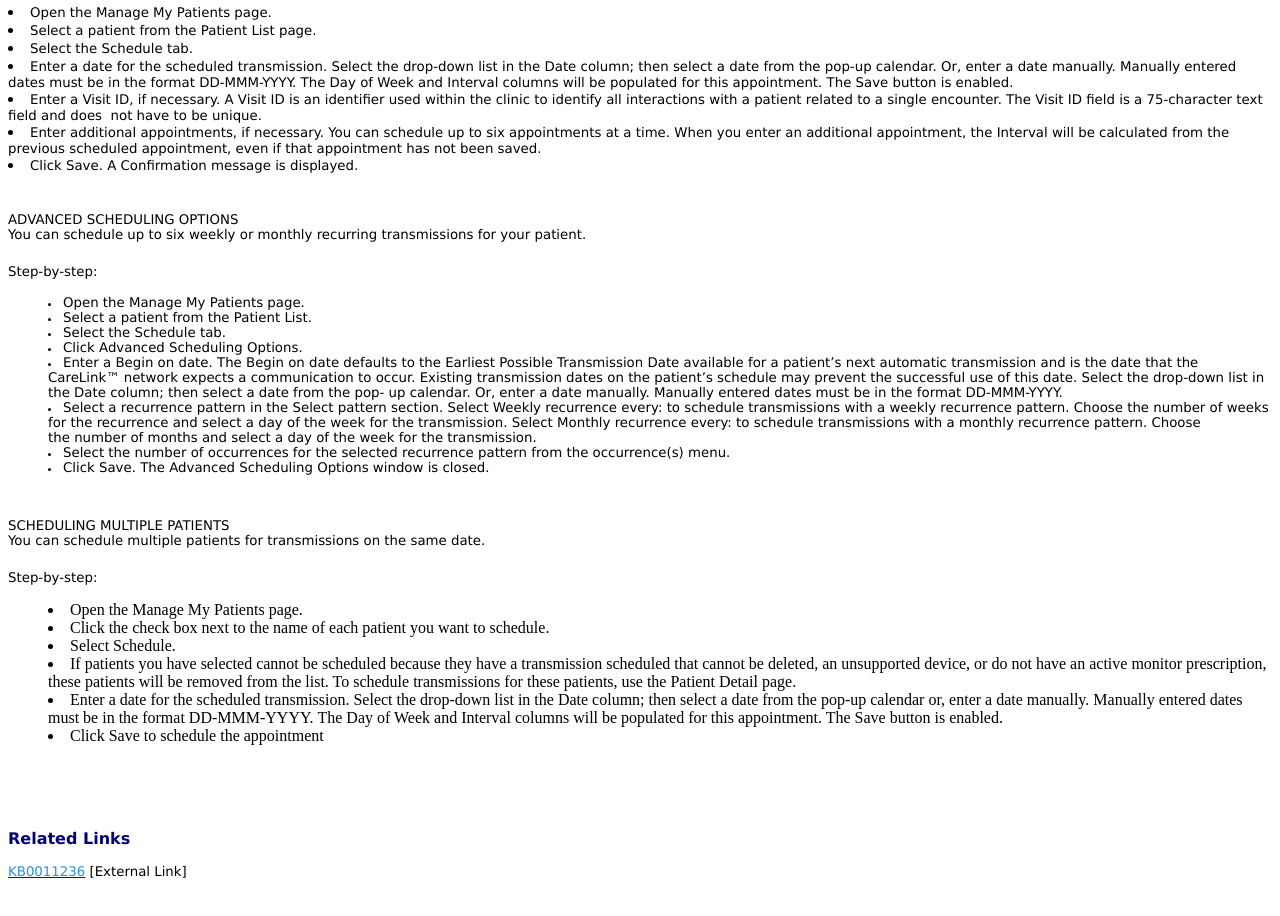
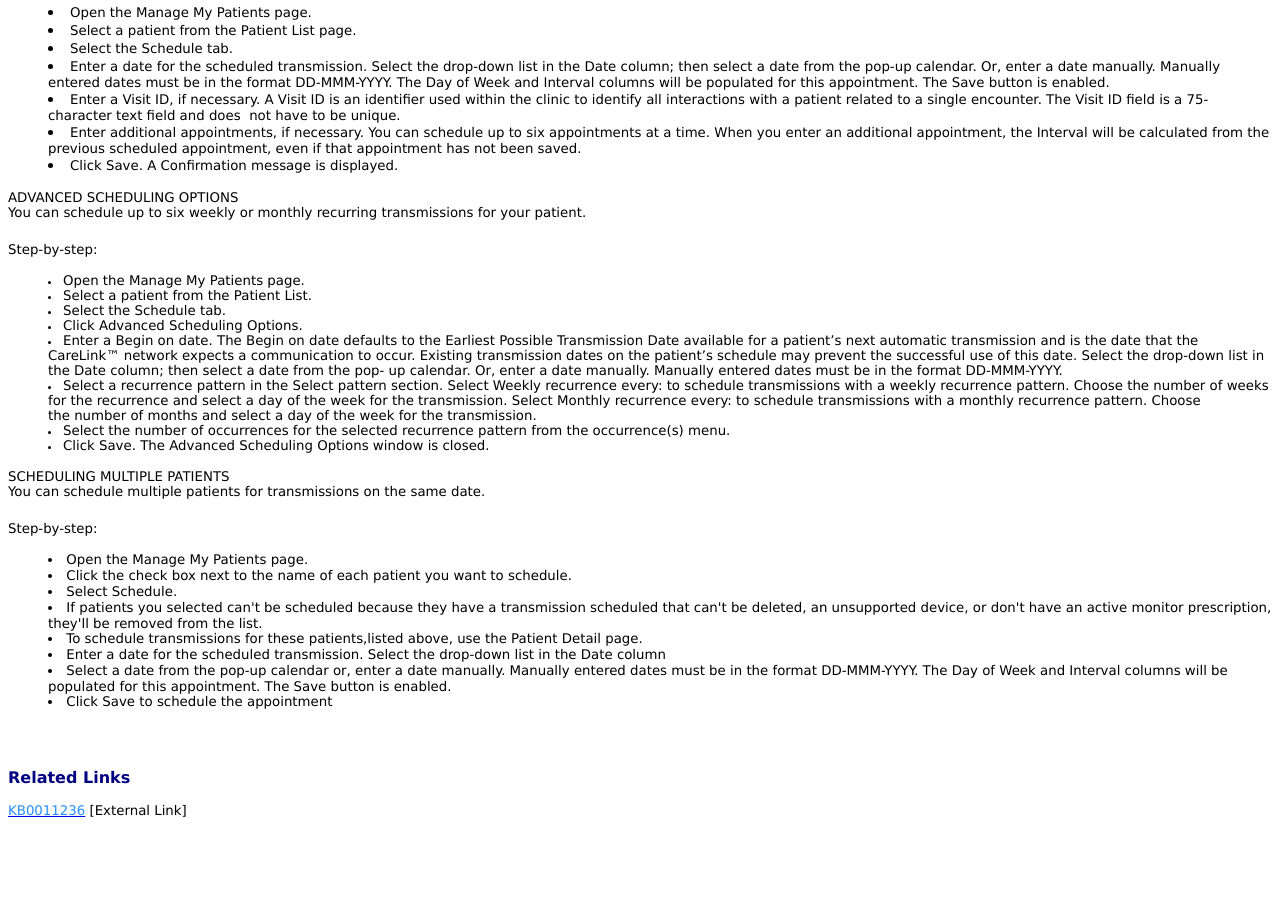
Before and after one commit to colleenakoll/colleenakoll.github.io, a plain HTML site: page index.html in a window 1280 px wide. Shown: the part 356-1272 px from the top of the page. After the commit the page ends 1190 px from the top, so only its background shows below. Drawn offline with Linux system fonts and the light colour scheme.

Commit message:
Update index.html

```diff
--- a/index.html
+++ b/index.html
@@ -8,15 +8,15 @@
 <p style="font-size: 11px;"><span style="color: #000000; font-family: verdana, geneva; font-size: large;"><span style="color: navy;"><span style="color: #000000; font-size: large;"><img style="align: baseline;" title="" src="/sys_attachment.do?sys_id=a5e86b3437adcb40e23d2863b3990eba" alt="" align="baseline" border="" hspace="" vspace="" /></span></span></span></p>
 <p style="font-size: 11px;"><span style="color: #000000; font-family: verdana, geneva; font-size: 10pt;"><span style="color: navy;"><span style="color: #000000;">You can view and schedule transmissions or delete scheduled transmissions of patient device data. For a new patient with a Conexus&trade; wireless telemetry-enabled device, an initial setup transmission is required to enable automatic monitoring. A minimum interval between scheduled transmissions is required for Conexus&trade; wireless telemetry-enabled devices. The Earliest Possible Transmission Date is the first date available for a patient&rsquo;s next automatic transmission and is the date that the CareLink&trade; network expects a communication to occur. Existing transmission dates on the patient&rsquo;s schedule may prevent the successful use of this date. If a transmission is required before this date, the patient can initiate a manual transmission. Note: Transmissions from Reveal LINQ&trade; devices are automatic as long as the patient monitor is plugged into an electrical outlet and there is adequate cellular signal. Scheduling a transmission for a Reveal LINQ&trade; patient does not result in a transmission. If the clinic wishes to have a Reveal LINQ patient send a transmission outside of their regular nightly transmission, the patient must be contacted and asked to send a manual transmission.</span></span></span></p>
 <p><span style="color: #000000; font-family: verdana, geneva; font-size: 10pt;"><span style="color: navy;"><span style="color: #000000;">Step-by-step:<br /></span></span></span></p>
+<ul style="list-style-position: inside;">
 <li><span style="color: #000000; font-family: verdana, geneva; font-size: 10pt;"><span style="color: navy;"><span style="color: #000000;">Open the Manage My Patients page.</span></span></span></li>
 <li><span style="color: #000000; font-family: verdana, geneva; font-size: 10pt;"><span style="color: navy;"><span style="color: #000000;">Select a patient from the Patient List page.</span></span></span></li>
 <li><span style="color: #000000; font-family: verdana, geneva; font-size: 10pt;"><span style="color: navy;"><span style="color: #000000;">Select the Schedule tab.</span></span></span></li>
 <li><span style="color: #000000; font-family: verdana, geneva; font-size: 10pt;"><span style="color: navy;"><span style="color: #000000;">Enter a date for the scheduled transmission. Select the drop-down list in the Date column; then select a date from the pop-up calendar. Or, enter a date manually. Manually entered dates must be in the format DD-MMM-YYYY. The Day of Week and Interval columns will be populated for this appointment. The Save button is enabled.</span></span></span></li>
 <li><span style="color: #000000; font-family: verdana, geneva; font-size: 10pt;"><span style="color: navy;"><span style="color: #000000;">Enter a Visit ID, if necessary. A Visit ID is an identifier used within the clinic to identify all interactions with a patient related to a single encounter. The Visit ID field is a 75-character text field and does&nbsp; not have to be unique.</span></span></span></li>
 <li><span style="color: #000000; font-family: verdana, geneva; font-size: 10pt;"><span style="color: navy;"><span style="color: #000000;">Enter additional appointments, if necessary. You can schedule up to six appointments at a time. When you enter an additional appointment, the Interval will be calculated from the previous scheduled appointment, even if that appointment has not been saved.</span></span></span></li>
-<li><span style="color: #000000; font-family: verdana, geneva; font-size: 10pt;"><span style="color: navy;"><span style="color: #000000;">Click Save. A Confirmation message is displayed.</span></span></span></li>
+<li><span style="color: #000000; font-family: verdana, geneva; font-size: 10pt;"><span style="color: navy;"><span style="color: #000000;">Click Save. A Confirmation message is displayed.</span></span></span>&nbsp;</li>
 </ul>
-<p style="font-size: 11px;"><span style="font-size: 10pt;">&nbsp;</span></p>
 <p style="font-size: 11px;"><span style="color: #000000; font-family: verdana, geneva; font-size: 10pt;"><span style="color: navy;"><span style="color: #000000;">ADVANCED SCHEDULING OPTIONS<br />You can schedule up to six weekly or monthly recurring transmissions for your patient.</span></span></span></p>
 <p style="font-size: 11px;"><span style="color: #000000; font-family: verdana, geneva; font-size: 10pt;"><span style="color: navy;"><span style="color: #000000;"><img style="align: baseline;" title="" src="/sys_attachment.do?sys_id=a8ea6f7437adcb40e23d2863b3990e90" alt="" align="baseline" border="" hspace="" vspace="" /></span></span></span></p>
 <p style="font-size: 11px;"><span style="font-family: verdana, geneva; font-size: 10pt;">Step-by-step:</span></p>
@@ -30,24 +30,20 @@
 <li style="font-size: 11px;"><span style="font-family: verdana, geneva; font-size: 10pt;">Select the number of occurrences for the selected recurrence pattern from the occurrence(s) menu.</span></li>
 <li style="font-size: 11px;"><span style="font-family: verdana, geneva; font-size: 10pt;">Click Save. The Advanced Scheduling Options window is closed.</span></li>
 </ul>
-<p style="font-size: 11px;"><span style="font-size: 10pt;">&nbsp;</span></p>
 <p style="font-size: 11px;"><span style="font-family: verdana, geneva; font-size: 10pt;">SCHEDULING MULTIPLE PATIENTS<br />You can schedule multiple patients for transmissions on the same date.</span></p>
 <p style="font-size: 11px;"><span style="font-family: verdana, geneva; font-size: 10pt;"><img style="align: baseline;" title="" src="/sys_attachment.do?sys_id=51ab2fb437adcb40e23d2863b3990e74" alt="" align="baseline" border="" hspace="" vspace="" /></span></p>
 <p style="line-height: normal; margin: 0in 0in 10pt; font-size: 11pt; font-family: Calibri, sans-serif;"><span style="font-size: 10pt; font-family: verdana, geneva; color: black;">Step-by-step:</span></p>
 <ul style="list-style-position: inside;">
-<li>Open the Manage My Patients page.</li>
-<li>Click the check box next to the name of each patient you want to schedule.</li>
-<li>Select Schedule.</li>
-<li>If patients you have selected cannot be scheduled because they have a&nbsp;transmission scheduled that cannot be deleted, an unsupported device, or&nbsp;do not have an active monitor prescription, these patients will be removed&nbsp;from the list. To schedule transmissions for these patients, use the Patient&nbsp;Detail page.</li>
-<li>Enter a date for the scheduled transmission.&nbsp;Select the drop-down list in the Date column; then select a date from the pop-up calendar or, enter a date manually. Manually entered dates must be in the format DD-MMM-YYYY.&nbsp;The Day of Week and Interval columns will be populated for this appointment. The Save button is enabled.</li>
-<li>Click Save to schedule the appointment</li>
+<li style="font-size: 10pt;"><span style="font-size: 11px;"><span style="font-family: verdana, geneva; font-size: 10pt;">Open the Manage My Patients page.</span></span></li>
+<li style="font-size: 10pt;"><span style="font-size: 11px;"><span style="font-family: verdana, geneva; font-size: 10pt;">Click the check box next to the name of each patient you want to schedule.</span></span></li>
+<li style="font-size: 10pt;"><span style="font-size: 11px;"><span style="font-family: verdana, geneva; font-size: 10pt;">Select Schedule.</span></span></li>
+<li style="font-size: 10pt;"><span style="font-size: 11px;"><span style="font-family: verdana, geneva; font-size: 10pt;">If patients you selected can't be scheduled because they have a&nbsp;transmission scheduled that can't be deleted, an unsupported device, or&nbsp;don't have an active monitor prescription, they'll be removed&nbsp;from the list.</span></span></li>
+<li style="font-size: 10pt;"><span style="font-size: 11px;"><span style="font-family: verdana, geneva; font-size: 10pt;">To schedule transmissions for these patients,listed above, use the Patient&nbsp;Detail page.</span></span></li>
+<li style="font-size: 10pt;"><span style="font-size: 11px;"><span style="font-family: verdana, geneva; font-size: 10pt;">Enter a date for the scheduled transmission.&nbsp;Select the drop-down list in the Date column</span></span></li>
+<li style="font-size: 10pt;"><span style="font-size: 11px;"><span style="font-family: verdana, geneva; font-size: 10pt;">Select a date from the pop-up calendar or, enter a date manually. Manually entered dates must be in the format DD-MMM-YYYY.&nbsp;The Day of Week and Interval columns will be populated for this appointment. The Save button is enabled.</span></span></li>
+<li style="font-size: 10pt;"><span style="font-size: 11px;"><span style="font-family: verdana, geneva; font-size: 10pt;">Click Save to schedule the appointment</span></span></li>
 </ul>
-<p>&nbsp;</p>
+<p><span style="font-family: verdana, geneva; font-size: 10pt;">&nbsp;</span></p>
 <p style="font-size: 11px;"><span style="font-family: verdana, geneva; font-size: 10pt;"><img style="align: baseline;" title="" src="/sys_attachment.do?sys_id=955c63f437adcb40e23d2863b3990eb7" alt="" align="baseline" border="" hspace="" vspace="" /></span></p>
-<p style="font-size: 11px;">&nbsp;</p>
 <p style="font-size: 11px;"><span style="font-family: verdana, geneva; font-size: 12pt;"><strong><span style="color: navy;">Related Links</span></strong></span></p>
 <p><span style="font-size: 10pt; font-family: verdana, geneva;"><a href="/kb_view.do?sysparm_article=KB0000000"><span style="color: #278efc;">KB0011236</span></a><span style="color: black;">&nbsp;</span><span style="color: black;">[External Link]</span></span></p>
-<p>&nbsp;</p>
-<p>&nbsp;</p>
-<p>&nbsp;</p>
-<p>&nbsp;</p>
```
